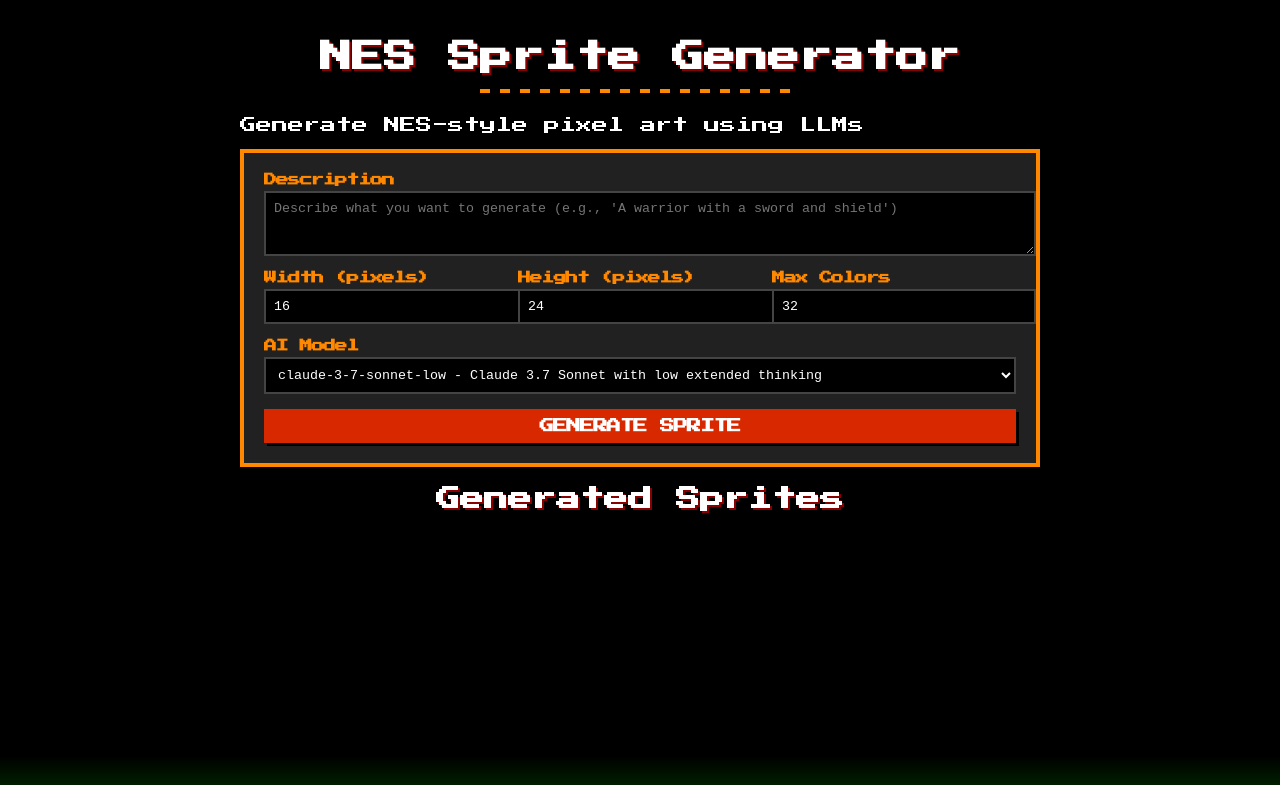
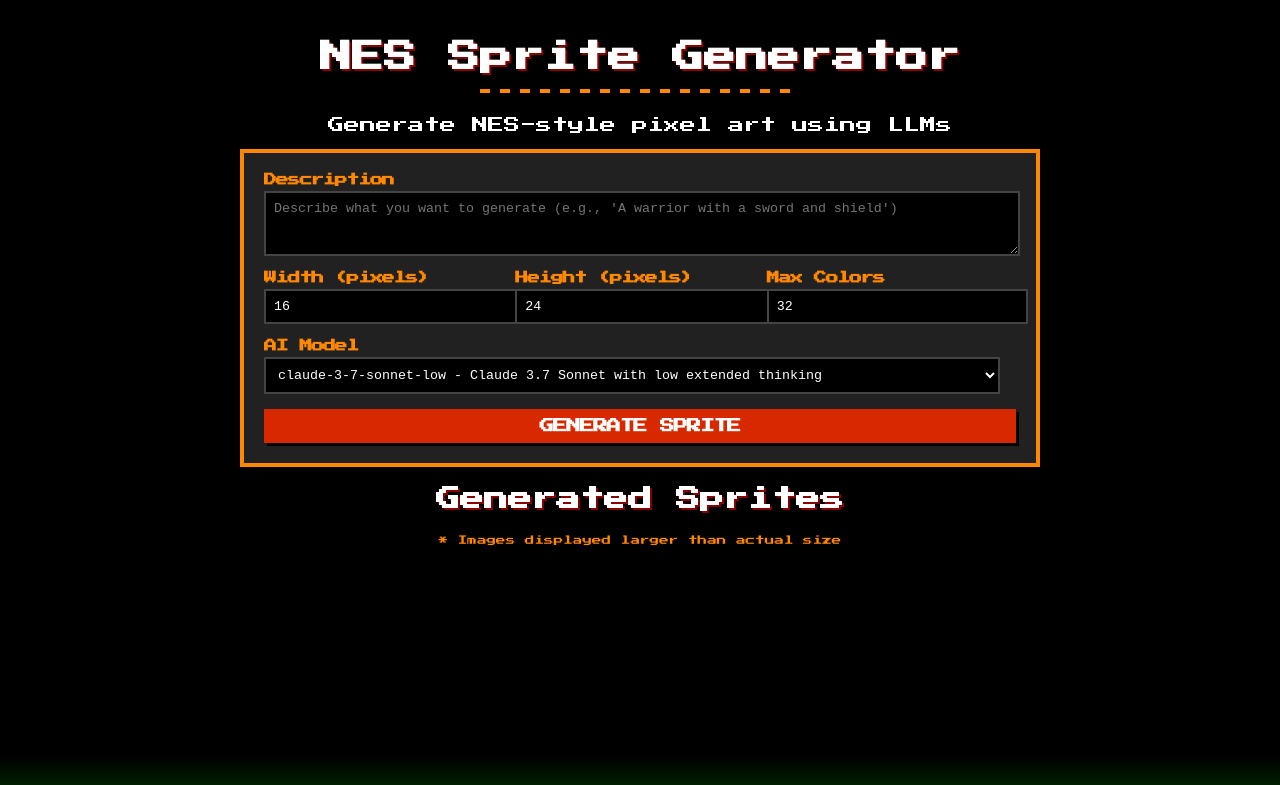
Before and after one commit to MatthewPDingle/nes-sprite-generator, a Flask app: page / in a window 1280 px wide. Shown: the top 785 px of the page. Run offline with Flask 3, Linux system fonts and the light colour scheme.

Commit message:
Improved web UI layout and styling
- Centered subtitle text
- Fixed form elements extending to edge of container
- Reduced image preview size to 50%
- Removed detailed text from image previews
- Moved "displayed larger than actual size" message above gallery
- Fixed form field margins

🤖 Generated with [Claude Code](https://claude.ai/code)
Co-Authored-By: Claude <noreply@anthropic.com>

```diff
--- a/nes_sprite_generator/webapp/templates/index.html
+++ b/nes_sprite_generator/webapp/templates/index.html
@@ -98,7 +98,7 @@
 
         .sprite-image {
             image-rendering: pixelated;
-            width: 100%;
+            width: 50%;
             height: auto;
             background-color: #000;
             border: 2px solid #444;
@@ -182,15 +182,16 @@
 </head>
 <body>
     <h1>NES Sprite Generator</h1>
-    <p>Generate NES-style pixel art using LLMs</p>
+    <p style="text-align: center;">Generate NES-style pixel art using LLMs</p>
 
     <div class="form-section">
         <form id="sprite-form">
             <label for="prompt">Description</label>
             <textarea id="prompt" name="prompt" rows="3" required
-                placeholder="Describe what you want to generate (e.g., 'A warrior with a sword and shield')"></textarea>
+                placeholder="Describe what you want to generate (e.g., 'A warrior with a sword and shield')"
+                style="width: calc(100% - 16px);"></textarea>
 
-            <div style="display: flex; gap: 10px;">
+            <div style="display: flex; gap: 10px; margin-right: 8px;">
                 <div style="flex: 1;">
                     <label for="width">Width (pixels)</label>
                     <input type="number" id="width" name="width" value="16" min="8" max="64">
@@ -206,7 +207,7 @@
             </div>
 
             <label for="model">AI Model</label>
-            <select id="model" name="model">
+            <select id="model" name="model" style="width: calc(100% - 16px);">
                 <option value="gpt-4o">GPT-4o</option>
                 <option value="claude-3-7-sonnet-low">Claude 3.7 Sonnet (Low)</option>
                 <!-- Models will be populated from API -->
@@ -220,6 +221,7 @@
     <div id="status-message" class="status-message"></div>
 
     <h2>Generated Sprites</h2>
+    <div class="scale-notice" style="text-align: center; margin-bottom: 15px;">* Images displayed larger than actual size</div>
     <div id="gallery" class="gallery">
         <!-- Generated sprites will appear here -->
     </div>
@@ -339,12 +341,7 @@
                         img.className = 'sprite-image';
                         img.alt = formData.prompt;
 
-                        // Add details
-                        const details = document.createElement('div');
-                        details.innerHTML = `
-                            <p>${formData.width}x${formData.height}, ${formData.colors} colors</p>
-                            <p>${formData.model}</p>
-                        `;
+                        // No detailed text about dimensions/model
 
                         // Add scale notice if image is shown larger than actual size
                         const scaleNotice = document.createElement('div');
@@ -366,8 +363,6 @@
 
                         // Add to DOM
                         spriteItem.appendChild(img);
-                        spriteItem.appendChild(details);
-                        spriteItem.appendChild(scaleNotice);
                         spriteItem.appendChild(downloadBtn);
                         gallery.prepend(spriteItem);
                     } else {
```
